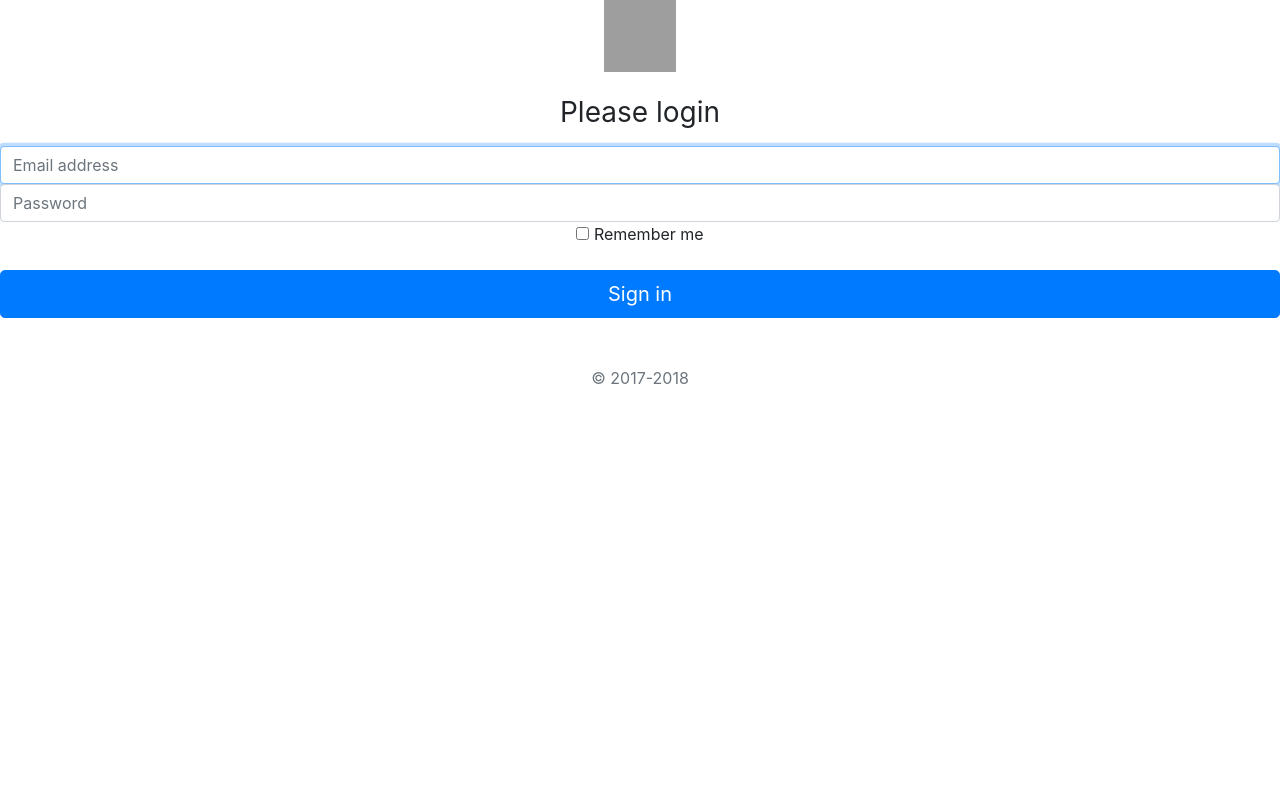
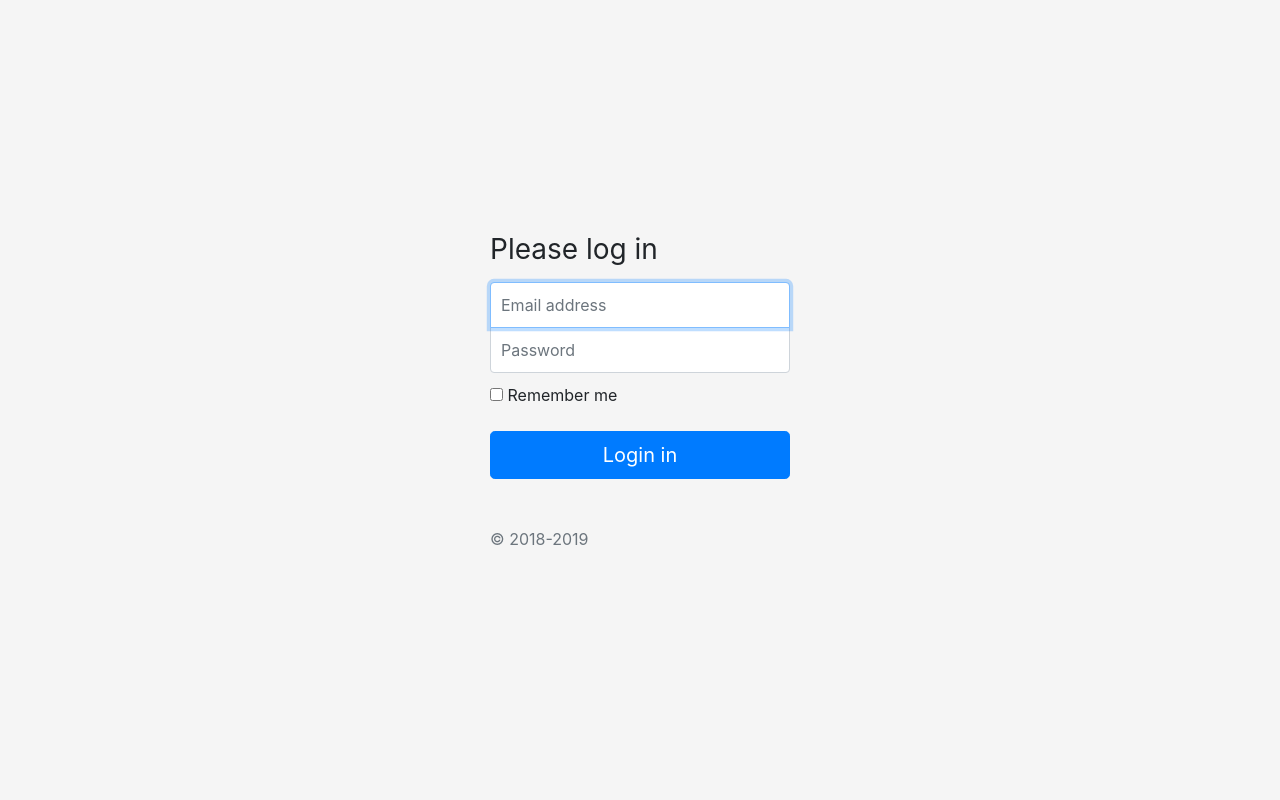
Before and after one commit to dieni/digital-economy-ws18, a Flask app: page /login in a window 1280 px wide. Run offline with Flask 2, Linux system fonts and the light colour scheme; some libraries are stand-ins or nearby versions; grey boxes are pictures that could not be loaded.

```diff
--- a/api.py
+++ b/api.py
@@ -1,19 +1,100 @@
-from flask import Flask, render_template
+from flask import Flask, render_template, url_for, request, Response
 
+from data import db_connection
+import xml.etree.ElementTree as et
 
 app = Flask(__name__)
+db = db_connection()
+
+# B2C Webshop
 
 
 @app.route('/')
 @app.route('/home')
 def home():
-    return render_template('home.html')
+    '''
+    This is the start page of our webshop.
+    '''
+    return render_template('home.html', title='Home')
 
 
 @app.route('/login')
 def login():
-# login endpoint
-    return render_template('login.html')
+    '''
+    Login page so the use can login to the system.
+    '''
+    return render_template('login.html', title='Login')
+
+
+@app.route('/products')
+def products():
+    '''
+    Here the user can see all products which are available.
+    '''
+
+    # return "products"
+    return "list of products"
+
+
+@app.route('/dashboard')
+def dashboard():
+    '''
+    If a user is logged in, he or she can manage the orders here. If the user is an admin the user has additional
+    functions.
+
+    UC: storno / administration
+    '''
+    return "dashboard"
+
+
+# B2B Webshop
+# Here the EDI is implemented. All methods must have some authorization mechanism.
+
+@app.route('/api/products')
+def api_products():
+    '''
+    Get a list of all Products
+    '''
+
+    products = db.get_products()
+
+    # building xml
+    root = et.Element('products')
+
+    for p in products:
+        product = et.SubElement(root, 'product')
+        product_id = et.SubElement(product, 'id')
+        product_id.text = str(p['product_id'])
+        title = et.SubElement(product, 'title')
+        title.text = str(p['title'])
+        price = et.SubElement(product, 'price')
+        price.text = str(p['price'])
+        available = et.SubElement(product, 'available')
+        available.text = str(p['available'])
+
+    xml_str = et.tostring(root, encoding='utf8', method='xml')
+
+    return Response(xml_str, mimetype='text/xml')
+
+
+@app.route('/api/search', methods=['GET', 'PUT'])
+def api_search():
+    if request.method == 'PUT':
+        print('jebote')
+        return "XML with list of search results"
+    else:
+        # Return schema of search
+        return 'Schema'
+
+
+@app.route('/api/orders', methods=['GET', 'PUT'])
+def cancellation():
+    if request.method == 'PUT':
+        # cancel order and send back confirmation.
+        return "confirmation"
+    else:
+        # return a list of orders from a user
+        return "List of order"
 
 
 if __name__ == '__main__':
--- /dev/null
+++ b/static/signin.css
@@ -0,0 +1,44 @@
+html,
+body {
+  height: 100%;
+}
+
+body {
+  display: -ms-flexbox;
+  display: flex;
+  -ms-flex-align: center;
+  align-items: center;
+  padding-top: 40px;
+  padding-bottom: 40px;
+  background-color: #f5f5f5;
+}
+
+.form-signin {
+  width: 100%;
+  max-width: 330px;
+  padding: 15px;
+  margin: auto;
+}
+.form-signin .checkbox {
+  font-weight: 400;
+}
+.form-signin .form-control {
+  position: relative;
+  box-sizing: border-box;
+  height: auto;
+  padding: 10px;
+  font-size: 16px;
+}
+.form-signin .form-control:focus {
+  z-index: 2;
+}
+.form-signin input[type="email"] {
+  margin-bottom: -1px;
+  border-bottom-right-radius: 0;
+  border-bottom-left-radius: 0;
+}
+.form-signin input[type="password"] {
+  margin-bottom: 10px;
+  border-top-left-radius: 0;
+  border-top-right-radius: 0;
+}
--- a/templates/login.html
+++ b/templates/login.html
@@ -3,34 +3,26 @@
     <head>
         <!-- Required meta tags -->
         <meta charset="utf-8">
-    <meta name="viewport" content="width=device-width, initial-scale=1, shrink-to-fit=no">
-    <meta name="description" content="">
-    <meta name="author" content="Mark Otto, Jacob Thornton, and Bootstrap contributors">
-    <meta name="generator" content="Jekyll v3.8.5">
-    <title>Login</title>
+        <meta name="viewport" content="width=device-width, initial-scale=1, shrink-to-fit=no"> <!-- code optimization for mobile devices -->
+
 
         <!-- Bootstrap CSS -->
         <link rel="stylesheet" href="https://stackpath.bootstrapcdn.com/bootstrap/4.2.1/css/bootstrap.min.css" integrity="sha384-GJzZqFGwb1QTTN6wy59ffF1BuGJpLSa9DkKMp0DgiMDm4iYMj70gZWKYbI706tWS" crossorigin="anonymous">
 
+        <!-- Custom CSS -->
+        <link rel="stylesheet" type="text/css" href="{{ url_for('static', filename='signin.css') }}">
 
-    <style>
-      .bd-placeholder-img {
-        font-size: 1.125rem;
-        text-anchor: middle;
-      }
 
-      @media (min-width: 768px) {
-        .bd-placeholder-img-lg {
-          font-size: 3.5rem;
-        }
-      }
-    </style>
+        {% if title%}
+        <title>{{ title }}</title>
+        {% else %}
+        <title>Login</title>
+        {% endif %}
     </head>
+    <body>
+        <form class="form-signin">
 
-  <body class="text-center">
-    <form class="form-signin">
-      <img class="mb-4" src="/docs/4.2/assets/brand/bootstrap-solid.svg" alt="" width="72" height="72">
-      <h1 class="h3 mb-3 font-weight-normal">Please login</h1>
+        <h1 class="h3 mb-3 font-weight-normal">Please log in</h1>
         <label for="inputEmail" class="sr-only">Email address</label>
         <input type="email" id="inputEmail" class="form-control" placeholder="Email address" required autofocus>
         <label for="inputPassword" class="sr-only">Password</label>
@@ -40,13 +32,8 @@
             <input type="checkbox" value="remember-me"> Remember me
             </label>
         </div>
-      <button class="btn btn-lg btn-primary btn-block" type="submit">Sign in</button>
-      <p class="mt-5 mb-3 text-muted">&copy; 2017-2018</p>
+        <button class="btn btn-lg btn-primary btn-block" type="submit">Login in</button>
+        <p class="mt-5 mb-3 text-muted">&copy; 2018-2019</p>
         </form>
-    <!-- Optional JavaScript -->
-    <!-- jQuery first, then Popper.js, then Bootstrap JS -->
-    <script src="https://code.jquery.com/jquery-3.3.1.slim.min.js" integrity="sha384-q8i/X+965DzO0rT7abK41JStQIAqVgRVzpbzo5smXKp4YfRvH+8abtTE1Pi6jizo" crossorigin="anonymous"></script>
-    <script src="https://cdnjs.cloudflare.com/ajax/libs/popper.js/1.14.6/umd/popper.min.js" integrity="sha384-wHAiFfRlMFy6i5SRaxvfOCifBUQy1xHdJ/yoi7FRNXMRBu5WHdZYu1hA6ZOblgut" crossorigin="anonymous"></script>
-    <script src="https://stackpath.bootstrapcdn.com/bootstrap/4.2.1/js/bootstrap.min.js" integrity="sha384-B0UglyR+jN6CkvvICOB2joaf5I4l3gm9GU6Hc1og6Ls7i6U/mkkaduKaBhlAXv9k" crossorigin="anonymous"></script>
     </body>
 </html>
```
Also changed, not shown: data.py (added, +32 -0 lines), layout.html (added, +34 -0 lines), templates/home.html (+4 -22 lines), templates/layout.html (added, +66 -0 lines), static/main.css (added). Lines whose indentation alone changed are shown as unchanged.
